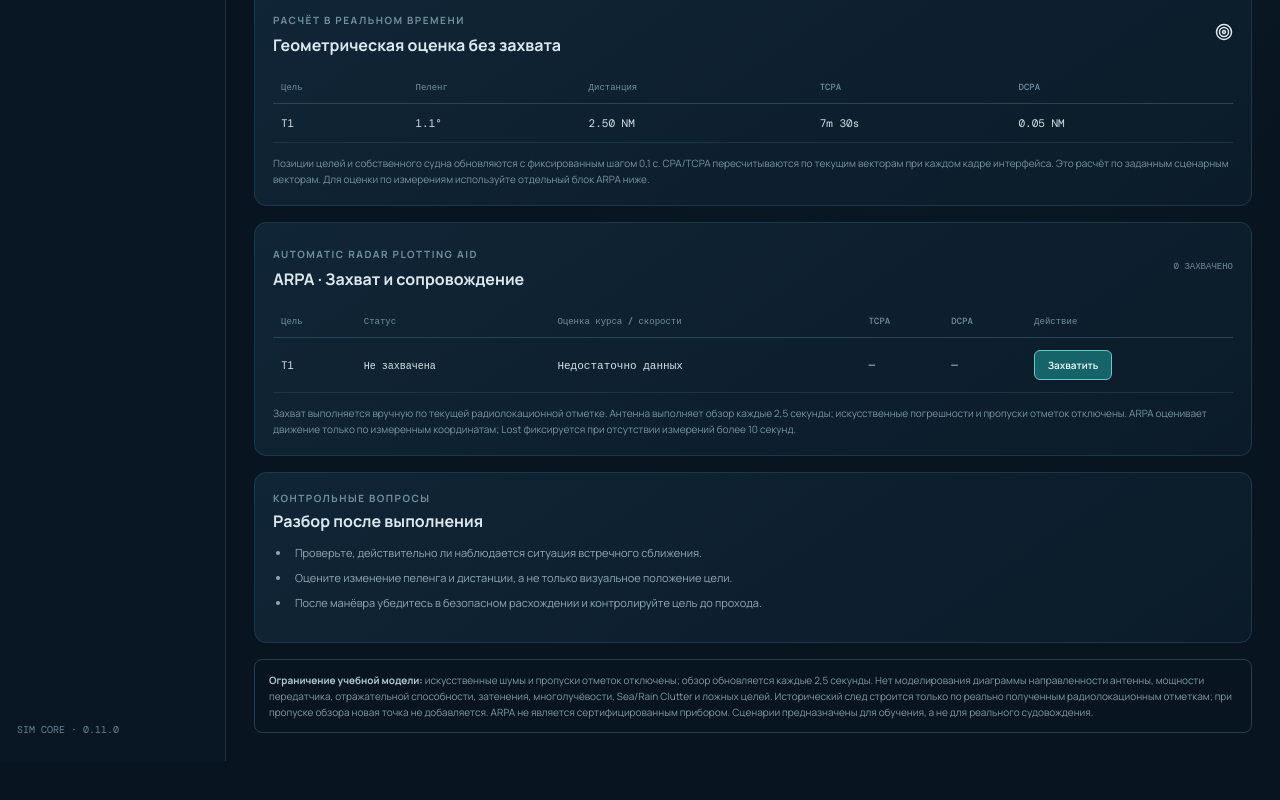
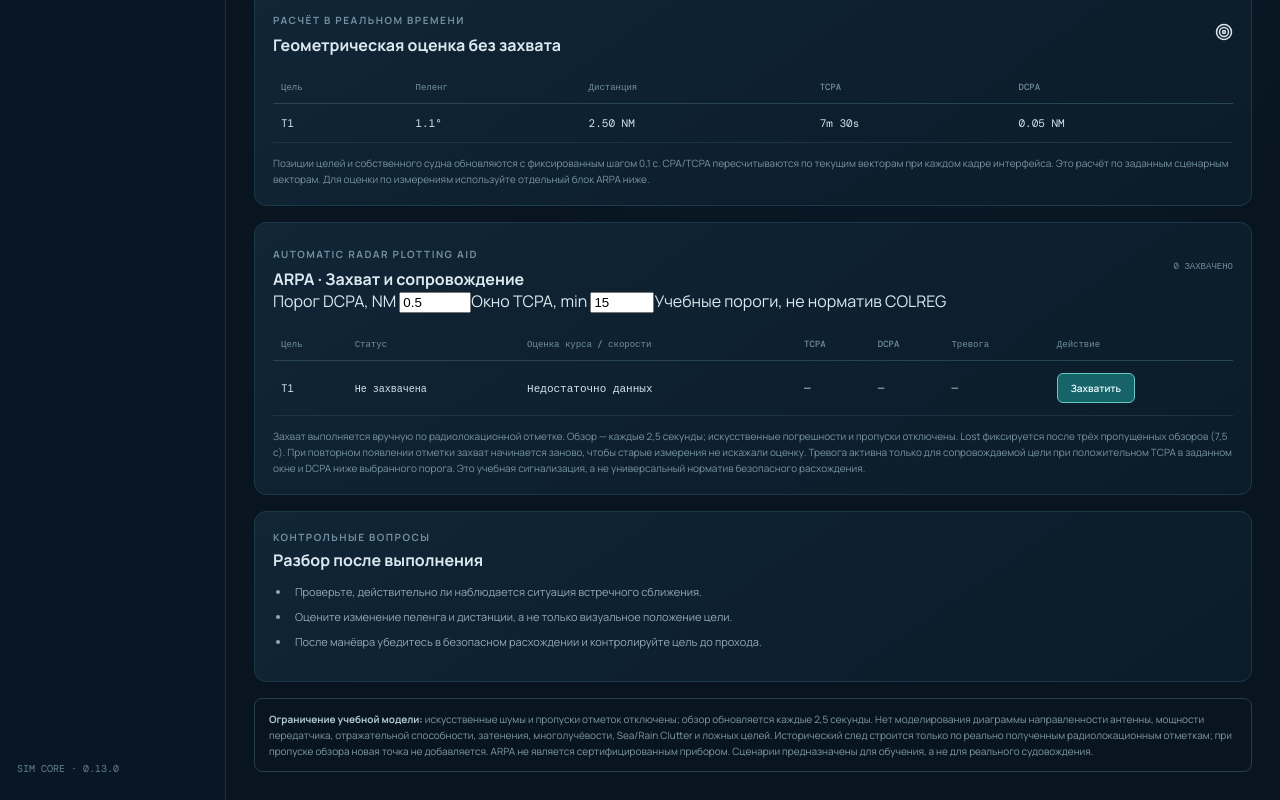
Before and after one commit to quvok/OpenOOW, a React (Vite) app: page / in a window 1280 px wide. Shown: the part 1331-2131 px from the top of the page. Before the commit the page ends 2092 px from the top, so only its background shows below. Built offline with nearby package versions, Linux system fonts and the light colour scheme.

Commit message:
feat(ui): add configurable ARPA close-approach alerts

```diff
--- a/src/ui/App.tsx
+++ b/src/ui/App.tsx
@@ -4,7 +4,7 @@ import { advanceFixedSteps } from "../core/simulationEngine";
 import { advanceVessel, calculateCpa, type VesselState } from "../core/navigation";
 import { motionVectorToRadar, projectRelativePosition, type RadarVectorMode } from "../core/radar";
 import { createRadarMeasurementTrackHistory, recordRadarMeasurementTracks } from "../core/radarTracks";
-import { acquireArpaTarget, calculateArpaSolution, updateArpaTracks, type ArpaTrackSet } from "../core/arpa";
+import { acquireArpaTarget, calculateArpaSolution, updateArpaTracks, isArpaCloseApproachAlert, DEFAULT_ARPA_ALERT_CONFIG, DEFAULT_ARPA_LOST_AFTER_SECONDS, type ArpaTrackSet } from "../core/arpa";
 import { DEFAULT_RADAR_CONFIG, isRadarScanDue, measureRadarContacts, type RadarScanClock } from "../core/radarMeasurements";
 import { INITIAL_SHIP_STATE, stepShip, type ShipDynamicsState } from "../core/shipDynamics";
 import { ENCOUNTER_SCENARIOS, getScenarioTargetCpa, type EncounterScenario } from "../core/scenarios";
@@ -55,6 +55,8 @@ export default function App() {
   const [radarMeasurements, setRadarMeasurements] = useState(() => measureRadarContacts({ xNm: 0, yNm: 0 }, ENCOUNTER_SCENARIOS[0].targets, 0, 0));
   const [tracks, setTracks] = useState(() => createRadarMeasurementTrackHistory(radarMeasurements, { xNm: 0, yNm: 0 }));
   const [arpaTracks, setArpaTracks] = useState<ArpaTrackSet>({});
+  const [alertDcpaNm, setAlertDcpaNm] = useState(DEFAULT_ARPA_ALERT_CONFIG.minimumDcpaNm);
+  const [alertTcpaMinutes, setAlertTcpaMinutes] = useState(DEFAULT_ARPA_ALERT_CONFIG.maximumTcpaMinutes);
   const shipRef = useRef<ShipDynamicsState>(ship);
   const targetsRef = useRef<VesselState[]>(targets);
   const tracksRef = useRef(tracks);
@@ -107,7 +109,7 @@ export default function App() {
               );
               nextScan = { lastScanSeconds: nextOwnShip.elapsedSeconds, scanNumber };
               nextTracks = recordRadarMeasurementTracks(current.tracks, nextMeasurements, 240, { xNm: nextOwnShip.eastNm, yNm: nextOwnShip.northNm });
-              nextArpa = updateArpaTracks(current.arpa, nextMeasurements, nextOwnShip.elapsedSeconds, 10);
+              nextArpa = updateArpaTracks(current.arpa, nextMeasurements, nextOwnShip.elapsedSeconds, DEFAULT_ARPA_LOST_AFTER_SECONDS);
             }
             return {
               ownShip: nextOwnShip,
@@ -221,7 +223,7 @@ export default function App() {
       <div className="side-link active"><Gauge size={17}/>Динамика судна</div>
       <div className="side-link"><Anchor size={17}/>Маневрирование</div>
       <div className="side-link"><Waves size={17}/>Внешняя среда</div>
-      <div className="sidebar-foot">SIM CORE · 0.11.0</div>
+      <div className="sidebar-foot">SIM CORE · 0.13.0</div>
     </aside>
     <section className="workspace">
       <header className="topbar">
@@ -365,12 +367,18 @@ export default function App() {
       </section>
       <section className="panel cpa-panel arpa-panel">
         <div className="panel-heading"><div><span className="eyebrow">AUTOMATIC RADAR PLOTTING AID</span><h2>ARPA · Захват и сопровождение</h2></div><span className="unit">{Object.keys(arpaTracks).length} ЗАХВАЧЕНО</span></div>
-        <div className="cpa-table-wrap"><table className="cpa-table arpa-table"><thead><tr><th>Цель</th><th>Статус</th><th>Оценка курса / скорости</th><th>TCPA</th><th>DCPA</th><th>Действие</th></tr></thead><tbody>
+        <div className="arpa-alert-settings">
+          <label>Порог DCPA, NM <input type="number" min="0" max="10" step="0.1" value={alertDcpaNm} onChange={(event) => setAlertDcpaNm(Math.max(0, Math.min(10, Number(event.target.value) || 0)))}/></label>
+          <label>Окно TCPA, min <input type="number" min="1" max="120" step="1" value={alertTcpaMinutes} onChange={(event) => setAlertTcpaMinutes(Math.max(1, Math.min(120, Number(event.target.value) || 1)))}/></label>
+          <span>Учебные пороги, не норматив COLREG</span>
+        </div>
+        <div className="cpa-table-wrap"><table className="cpa-table arpa-table"><thead><tr><th>Цель</th><th>Статус</th><th>Оценка курса / скорости</th><th>TCPA</th><th>DCPA</th><th>Тревога</th><th>Действие</th></tr></thead><tbody>
           {targets.map((target) => {
             const track = arpaTracks[target.id];
             const latestMeasurement = radarMeasurements.find((item) => item.id === target.id) ??
               (track?.measurements.length ? track.measurements[track.measurements.length - 1] : null);
             const solution = track && latestMeasurement ? calculateArpaSolution(track, latestMeasurement, ownVessel) : null;
+            const closeApproachAlert = track && solution ? isArpaCloseApproachAlert(track, solution, { minimumDcpaNm: alertDcpaNm, maximumTcpaMinutes: alertTcpaMinutes }) : false;
             const statusLabel = !track ? "Не захвачена" : track.status === "acquiring" ? "Захват" : track.status === "tracking" ? "Сопровождение" : "Потеряна";
             return <tr key={target.id}>
               <td>{target.id}</td>
@@ -380,11 +388,12 @@ export default function App() {
                 : "Недостаточно данных"}</td>
               <td>{solution ? formatMinutes(solution.tcpaMin) : "—"}</td>
               <td>{solution?.dcpaNm !== null && solution?.dcpaNm !== undefined ? solution.dcpaNm.toFixed(2) + " NM" : "—"}</td>
+              <td><span className={closeApproachAlert ? "arpa-alert active" : "arpa-alert"}>{closeApproachAlert ? "ОПАСНОЕ СБЛИЖЕНИЕ" : "—"}</span></td>
               <td>{track ? <button className="secondary arpa-action" onClick={() => releaseTarget(target.id)}>Снять</button> : <button className="primary arpa-action" disabled={!radarMeasurements.some((item) => item.id === target.id)} onClick={() => acquireTarget(target.id)}>Захватить</button>}</td>
             </tr>;
           })}
         </tbody></table></div>
-        <p className="cpa-note">Захват выполняется вручную по текущей радиолокационной отметке. Антенна выполняет обзор каждые 2,5 секунды; искусственные погрешности и пропуски отметок отключены. ARPA оценивает движение только по измеренным координатам; Lost фиксируется при отсутствии измерений более 10 секунд.</p>
+        <p className="cpa-note">Захват выполняется вручную по радиолокационной отметке. Обзор — каждые 2,5 секунды; искусственные погрешности и пропуски отключены. Lost фиксируется после трёх пропущенных обзоров (7,5 с). При повторном появлении отметки захват начинается заново, чтобы старые измерения не искажали оценку. Тревога активна только для сопровождаемой цели при положительном TCPA в заданном окне и DCPA ниже выбранного порога. Это учебная сигнализация, а не универсальный норматив безопасного расхождения.</p>
       </section>
       <section className="panel debrief-panel">
         <div className="eyebrow">КОНТРОЛЬНЫЕ ВОПРОСЫ</div><h2>Разбор после выполнения</h2>
```
